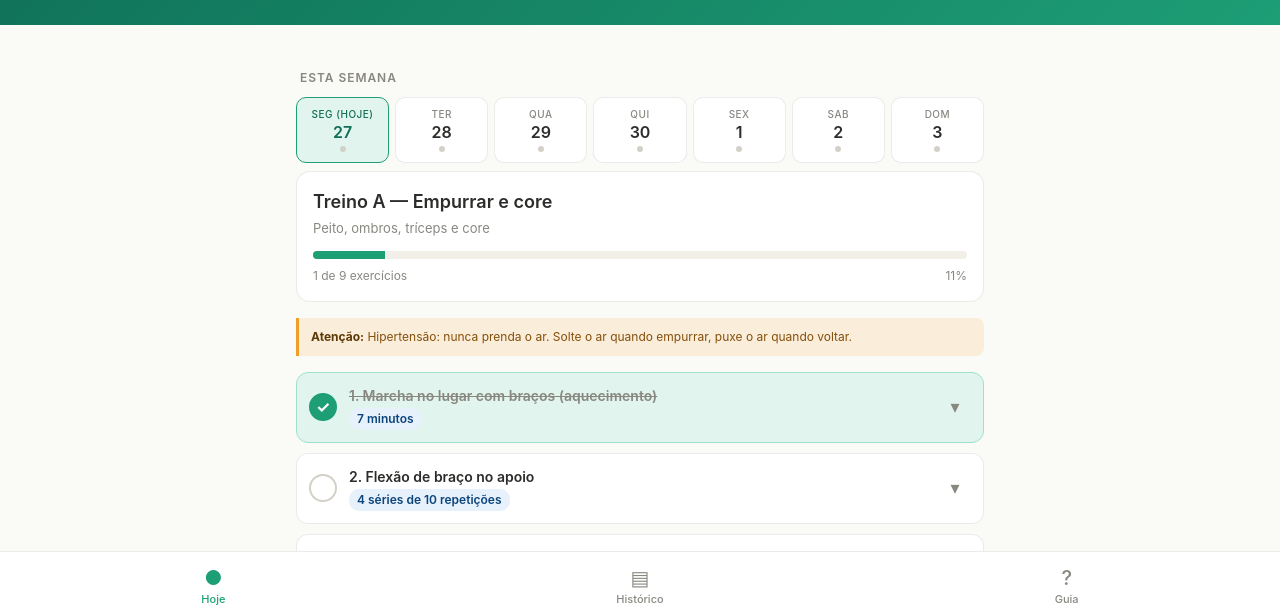
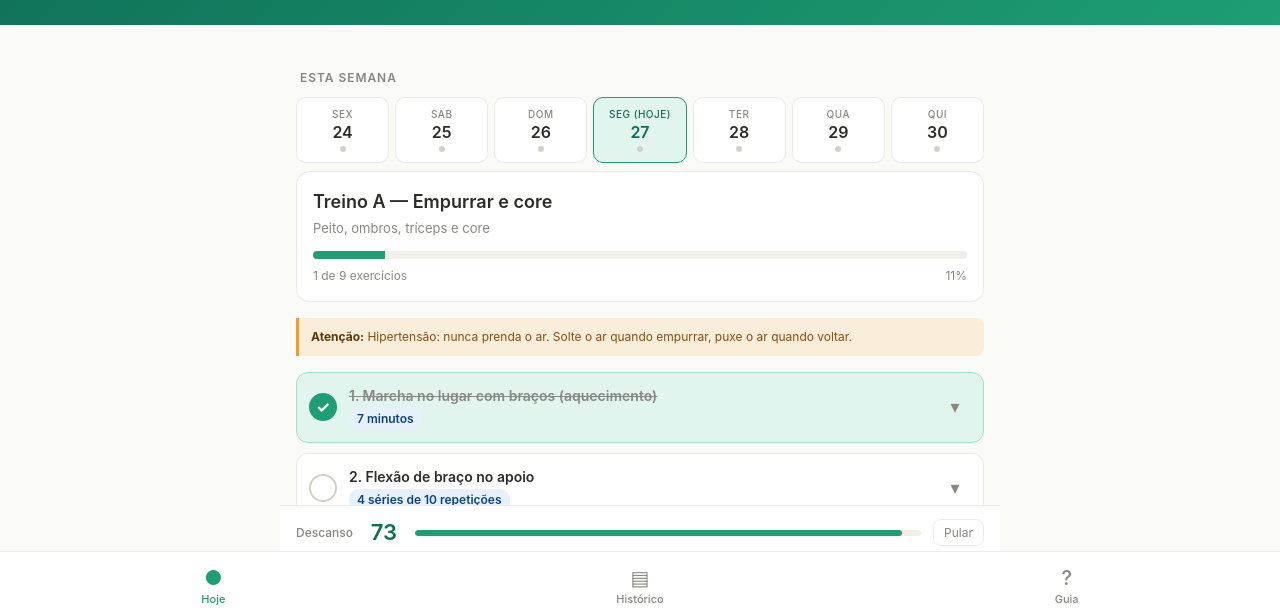
Before and after one commit to Bernardoeap/treino-edgard, a plain HTML site: page index.html in a window 1280 px wide. Both pictures are taken after a click on the element 323 px from the left and 583 px from the top of the page. Shown: the part 176-788 px from the top of the page. Drawn offline with Linux system fonts and the light colour scheme.

Commit message:
index.html
Add a rest timer bar with functionality for displaying and controlling rest periods during workouts.

```diff
--- a/index.html
+++ b/index.html
@@ -40,7 +40,7 @@ body {
   color: var(--gray-900);
   line-height: 1.5;
   -webkit-font-smoothing: antialiased;
-  padding-bottom: 100px;
+  padding-bottom: 130px;
 }
 
 .container {
@@ -487,6 +487,71 @@ body {
   font-family: inherit;
 }
 
+.rest-timer-bar {
+  position: fixed;
+  bottom: 65px;
+  left: 0; right: 0;
+  background: var(--card);
+  border-top: 1px solid var(--border);
+  padding: 10px 16px 10px;
+  display: none;
+  z-index: 49;
+  align-items: center;
+  gap: 12px;
+  max-width: 720px;
+  margin: 0 auto;
+}
+
+.rest-timer-bar.show { display: flex; }
+
+.rest-timer-bar .timer-label {
+  font-size: 12px;
+  color: var(--gray-400);
+  font-weight: 500;
+  white-space: nowrap;
+}
+
+.rest-timer-bar .timer-count {
+  font-size: 22px;
+  font-weight: 600;
+  color: var(--green-700);
+  min-width: 38px;
+  text-align: center;
+}
+
+.rest-timer-bar .timer-count.urgent { color: var(--red-400); }
+
+.rest-timer-track {
+  flex: 1;
+  height: 6px;
+  background: var(--gray-100);
+  border-radius: 4px;
+  overflow: hidden;
+}
+
+.rest-timer-fill {
+  height: 100%;
+  background: var(--green-400);
+  transition: width 1s linear;
+  border-radius: 4px;
+}
+
+.rest-timer-fill.urgent { background: var(--red-400); }
+
+.rest-timer-bar .timer-skip {
+  background: none;
+  border: 1px solid var(--border);
+  border-radius: 8px;
+  padding: 5px 10px;
+  font-size: 12px;
+  color: var(--gray-400);
+  cursor: pointer;
+  font-family: inherit;
+  white-space: nowrap;
+}
+
+.rest-timer-bar .timer-skip:active { background: var(--gray-100); }
+
 .tabs-bottom {
   position: fixed;
   bottom: 0;
@@ -705,6 +770,15 @@ body {
   </button>
 </div>
 
+<div class="rest-timer-bar" id="rest-timer-bar">
+  <span class="timer-label">Descanso</span>
+  <span class="timer-count" id="timer-count">60</span>
+  <div class="rest-timer-track">
+    <div class="rest-timer-fill" id="timer-fill" style="width:100%"></div>
+  </div>
+  <button class="timer-skip" onclick="stopTimer()">Pular</button>
+</div>
+
 <div class="modal-overlay" id="modal">
   <div class="modal">
     <div class="icon-circle">✓</div>
@@ -747,6 +821,8 @@ const SVG_FIGURES = {
   bike: `<svg viewBox="0 0 280 220" xmlns="http://www.w3.org/2000/svg"><circle cx="80" cy="170" r="30" fill="none" stroke="#5F5E5A" stroke-width="3"/><circle cx="200" cy="170" r="30" fill="none" stroke="#5F5E5A" stroke-width="3"/><line x1="80" y1="170" x2="200" y2="170" stroke="#5F5E5A" stroke-width="3"/><line x1="140" y1="170" x2="140" y2="100" stroke="#5F5E5A" stroke-width="3"/><line x1="140" y1="100" x2="170" y2="80" stroke="#5F5E5A" stroke-width="3"/><line x1="140" y1="100" x2="115" y2="80" stroke="#5F5E5A" stroke-width="3"/><circle cx="160" cy="60" r="13" fill="#1D9E75"/><line x1="160" y1="73" x2="155" y2="115" stroke="#1D9E75" stroke-width="4" stroke-linecap="round"/><line x1="155" y1="115" x2="140" y2="170" stroke="#1D9E75" stroke-width="4" stroke-linecap="round"/><line x1="155" y1="115" x2="170" y2="155" stroke="#1D9E75" stroke-width="4" stroke-linecap="round"/><line x1="160" y1="80" x2="180" y2="90" stroke="#1D9E75" stroke-width="4" stroke-linecap="round"/><line x1="180" y1="90" x2="170" y2="80" stroke="#1D9E75" stroke-width="4" stroke-linecap="round"/></svg>`,
 
   alongamento: `<svg viewBox="0 0 280 180" xmlns="http://www.w3.org/2000/svg"><line x1="10" y1="160" x2="270" y2="160" stroke="#888" stroke-width="2"/><circle cx="50" cy="135" r="11" fill="#1D9E75"/><line x1="60" y1="135" x2="120" y2="135" stroke="#1D9E75" stroke-width="5" stroke-linecap="round"/><line x1="120" y1="135" x2="180" y2="65" stroke="#1D9E75" stroke-width="4" stroke-linecap="round"/><line x1="180" y1="65" x2="180" y2="40" stroke="#1D9E75" stroke-width="4" stroke-linecap="round"/><line x1="120" y1="135" x2="160" y2="155" stroke="#1D9E75" stroke-width="4" stroke-linecap="round"/><line x1="65" y1="125" x2="80" y2="100" stroke="#1D9E75" stroke-width="4" stroke-linecap="round"/><line x1="80" y1="100" x2="180" y2="50" stroke="#1D9E75" stroke-width="4" stroke-linecap="round"/><circle cx="180" cy="40" r="6" fill="#5F5E5A"/></svg>`,
+
+  remada_uni: `<svg viewBox="0 0 280 200" xmlns="http://www.w3.org/2000/svg"><rect x="10" y="155" width="70" height="12" fill="#5F5E5A" rx="4"/><line x1="40" y1="155" x2="40" y2="80" stroke="#5F5E5A" stroke-width="4" stroke-linecap="round"/><line x1="40" y1="80" x2="100" y2="80" stroke="#5F5E5A" stroke-width="4" stroke-linecap="round"/><circle cx="130" cy="68" r="12" fill="#1D9E75"/><line x1="130" y1="80" x2="130" y2="155" stroke="#1D9E75" stroke-width="4" stroke-linecap="round"/><line x1="130" y1="100" x2="100" y2="80" stroke="#1D9E75" stroke-width="4" stroke-linecap="round"/><line x1="130" y1="155" x2="110" y2="190" stroke="#1D9E75" stroke-width="4" stroke-linecap="round"/><line x1="130" y1="155" x2="155" y2="180" stroke="#1D9E75" stroke-width="4" stroke-linecap="round"/><line x1="130" y1="100" x2="200" y2="100" stroke="#1D9E75" stroke-width="4" stroke-linecap="round"/><line x1="200" y1="100" x2="200" y2="140" stroke="#1D9E75" stroke-width="5" stroke-linecap="round"/><rect x="190" y="128" width="20" height="14" fill="#5F5E5A" rx="3"/><path d="M 200 140 Q 215 130 210 115" stroke="#EF9F27" stroke-width="2" fill="none" stroke-dasharray="3,2"/><polygon points="210,115 205,120 212,121" fill="#EF9F27"/></svg>`,
 
   respiracao: `<svg viewBox="0 0 240 180" xmlns="http://www.w3.org/2000/svg"><line x1="10" y1="160" x2="230" y2="160" stroke="#888" stroke-width="2"/><circle cx="60" cy="135" r="11" fill="#1D9E75"/><line x1="71" y1="135" x2="190" y2="135" stroke="#1D9E75" stroke-width="5" stroke-linecap="round"/><line x1="100" y1="125" x2="115" y2="100" stroke="#1D9E75" stroke-width="4" stroke-linecap="round"/><circle cx="120" cy="120" r="20" fill="none" stroke="#EF9F27" stroke-width="2" stroke-dasharray="4,3"/><circle cx="120" cy="120" r="32" fill="none" stroke="#EF9F27" stroke-width="2" stroke-dasharray="4,3" opacity="0.6"/><text x="120" y="55" font-family="sans-serif" font-size="11" fill="#888" text-anchor="middle">barriga sobe e desce</text></svg>`
 };
@@ -829,11 +905,11 @@ const TRAININGS = {
         steps: ['Prenda o elástico bem alto, em batente da porta ou suporte', 'Sente em uma cadeira ou ajoelhe no chão', 'Segure as duas pontas com os braços estendidos para cima', 'Puxe trazendo as mãos até a frente do peito', 'Junte as omoplatas com força no final do movimento'],
         tip: 'Imagine que está colocando os cotovelos no bolso de trás da calça.' },
 
-      { id: 'b4', name: 'Remada curvada com halteres', sets: '4 séries de 12 repetições', icon: 'bent_over',
-        how: 'Inclinado para frente com halteres. Puxe os halteres em direção ao quadril.',
-        steps: ['Em pé, halteres de 8 a 10 kg em cada mão', 'Incline o tronco para frente em 45 graus, costas retas', 'Joelhos levemente flexionados, halteres pendurados', 'Puxe os halteres em direção ao quadril, juntando as omoplatas', 'Desça controlado em 3 segundos'],
-        tip: 'Costas retas. Se a coluna arredondar, alivie o peso ou faça menos repetições.',
-        danger: 'Se sentir dor lombar, faça sentado em uma cadeira inclinado para frente.' },
+      { id: 'b4', name: 'Remada unilateral com halter', sets: '4 séries de 12 repetições (cada lado)', icon: 'remada_uni',
+        how: 'Apoie um joelho e a mão do mesmo lado em um banco ou cadeira. Com o outro braço, puxe o halter até o quadril.',
+        steps: ['Apoie o joelho direito e a mão direita numa cadeira firme', 'Halter de 8 a 12 kg na mão esquerda, braço estendido para baixo', 'Costas paralelas ao chão — corpo em L', 'Puxe o halter até o quadril, cotovelo rente ao corpo', 'Aperte a omoplata no topo por 1 segundo, desça controlado em 3 segundos', 'Complete as 12 repetições e troque de lado'],
+        tip: 'Essa versão protege muito mais a lombar do que a remada curvada. Você consegue usar mais peso com segurança.',
+        danger: 'Não gire o tronco para puxar. O movimento é só do braço, o tronco fica quieto.' },
 
       { id: 'b5', name: 'Ponte de glúteo', sets: '4 séries de 20 repetições', icon: 'ponte',
         how: 'Deitado de costas, joelhos dobrados. Eleve o quadril com força contraindo o glúteo.',
@@ -948,14 +1024,11 @@ function formatDateBr(d) {
 
 function getWeekDates() {
   const today = new Date();
-  const dayOfWeek = today.getDay();
-  const monday = new Date(today);
-  const offset = dayOfWeek === 0 ? -6 : 1 - dayOfWeek;
-  monday.setDate(today.getDate() + offset);
+  today.setHours(0, 0, 0, 0);
   const dates = [];
-  for (let i = 0; i < 7; i++) {
-    const d = new Date(monday);
-    d.setDate(monday.getDate() + i);
+  for (let i = -3; i <= 3; i++) {
+    const d = new Date(today);
+    d.setDate(today.getDate() + i);
     dates.push(d);
   }
   return dates;
@@ -1000,16 +1073,24 @@ function renderStats() {
     }
   }
 
-  const weekDates = getWeekDates();
+  // Conta treinos da semana calendário atual (seg-dom)
+  const today2 = new Date();
+  today2.setHours(0,0,0,0);
+  const dow = today2.getDay();
+  const monOffset = dow === 0 ? -6 : 1 - dow;
+  const weekStart = new Date(today2);
+  weekStart.setDate(today2.getDate() + monOffset);
   let weekDone = 0;
   let weekTotal = 0;
-  weekDates.forEach(d => {
+  for (let i = 0; i < 7; i++) {
+    const d = new Date(weekStart);
+    d.setDate(weekStart.getDate() + i);
     const t = getTrainingForDate(d);
     if (t !== 'rest') {
       weekTotal++;
       if (history[getDateKey(d)]) weekDone++;
     }
-  });
+  }
 
   document.getElementById('stat-streak').textContent = streak;
   document.getElementById('stat-total').textContent = totalCount;
@@ -1145,6 +1226,52 @@ function renderTrainingArea() {
   area.innerHTML = html;
 }
 
+let timerInterval = null;
+let timerTotal = 0;
+let timerLeft = 0;
+
+function startRestTimer(seconds) {
+  stopTimer();
+  timerTotal = seconds;
+  timerLeft = seconds;
+  const bar = document.getElementById('rest-timer-bar');
+  const count = document.getElementById('timer-count');
+  const fill = document.getElementById('timer-fill');
+
+  bar.classList.add('show');
+  count.textContent = timerLeft;
+  count.className = 'timer-count';
+  fill.style.transition = 'none';
+  fill.style.width = '100%';
+  fill.className = 'rest-timer-fill';
+
+  // força reflow para a transition funcionar
+  fill.getBoundingClientRect();
+  fill.style.transition = `width ${timerLeft}s linear`;
+  fill.style.width = '0%';
+
+  timerInterval = setInterval(() => {
+    timerLeft--;
+    count.textContent = timerLeft;
+    if (timerLeft <= 10) {
+      count.className = 'timer-count urgent';
+      fill.className = 'rest-timer-fill urgent';
+    }
+    if (timerLeft <= 0) {
+      clearInterval(timerInterval);
+      timerInterval = null;
+      // vibração ao terminar (celular)
+      if (navigator.vibrate) navigator.vibrate([200, 100, 200]);
+      bar.classList.remove('show');
+    }
+  }, 1000);
+}
+
+window.stopTimer = function() {
+  if (timerInterval) { clearInterval(timerInterval); timerInterval = null; }
+  document.getElementById('rest-timer-bar').classList.remove('show');
+};
+
 window.toggleExpand = function(id) {
   const card = document.querySelector(`[data-id="${id}"]`);
   if (card) card.classList.toggle('expanded');
@@ -1156,9 +1283,12 @@ window.toggleExercise = function(id, event) {
   const dateKey = getDateKey(currentDate);
   if (!data.completed) data.completed = {};
   if (!data.completed[dateKey]) data.completed[dateKey] = {};
-  data.completed[dateKey][id] = !data.completed[dateKey][id];
+  const wasUndone = !data.completed[dateKey][id];
+  data.completed[dateKey][id] = wasUndone;
   saveStorageData(data);
   renderTrainingArea();
+  // Dispara timer apenas ao MARCAR (não ao desmarcar)
+  if (wasUndone) startRestTimer(75);
 };
 
 window.completeTraining = function() {
```
